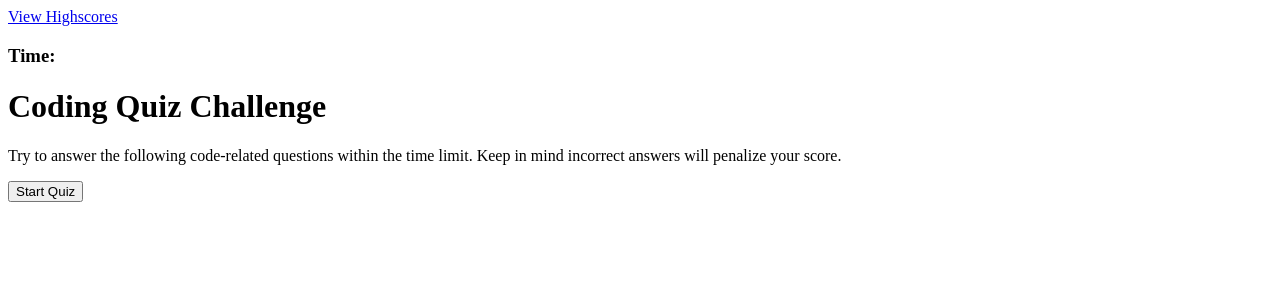
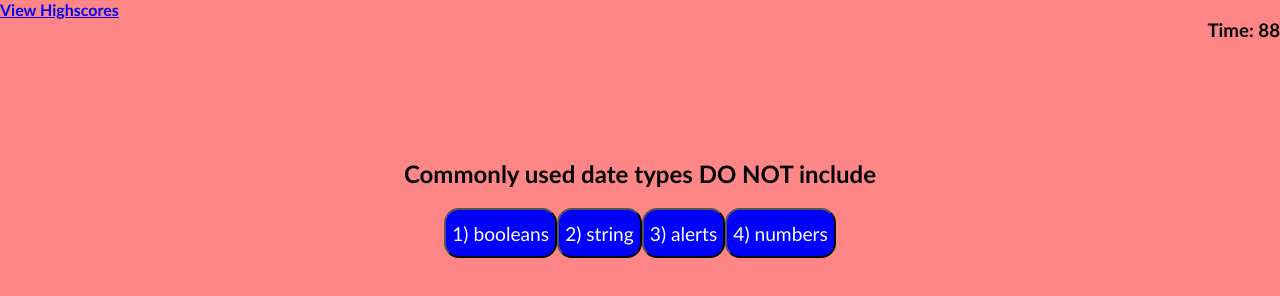
Before and after one commit to Matt-Bull1/Challenge-4-Code-Quiz, a plain HTML site: page index.html in a window 1280 px wide. Both pictures are taken after a click on the button "Start Quiz". Drawn offline with Linux system fonts and the light colour scheme.

Commit message:
can take test, cannot add scores yet

```diff
--- a/assets/css/style.css
+++ b/assets/css/style.css
@@ -0,0 +1,48 @@
+
+* {
+  font-family: 'Gill Sans', 'Gill Sans MT', Calibri, 'Trebuchet MS', sans-serif;
+  max-width: 100%;
+  background-color: rgb(255, 134, 134);
+}
+
+.wrapper {
+  margin: 100px auto 0 auto;
+  max-width: 600px;
+}
+
+.hide {
+  display: none;
+}
+
+.timer {
+  position: absolute;
+  top: 10px;
+  right: 10px;
+}
+
+header {
+  font-weight: bold;
+  display: flex;
+  justify-content: space-between;
+}
+
+body {
+    margin: 0;
+    font-family: Arial, Helvetica, sans-serif;
+    text-align: center;
+  }
+
+button {
+    background-color: blue;
+    color: white;
+    width: auto;
+    border-radius: 15px;
+    height: 50px;
+    font-size: larger;
+}
+
+.container {
+  text-align: center;
+  font-size: 60px;
+  margin-top: 0px;
+}
--- a/assets/js/script.js
+++ b/assets/js/script.js
@@ -0,0 +1,128 @@
+//variables
+
+var startBtn = document.getElementById("startBtn");
+var submitBtn = document.getElementById("submitBtn");
+var questionsEl = document.getElementById("questions");
+var choicesEl = document.getElementById("choices");
+var score = 0;
+var time = 90;
+var startCount = false;
+var highScores = [];
+var timer = document.getElementById("countdownTimer")
+var timeLeft = true;
+var initials = document.getElementById("initials")
+var thisQuestion = 0;
+//array of questions and their answers
+var questions = [
+  {
+      question: "Commonly used date types DO NOT include",
+      answerChoice: [" booleans", " string", " alerts", " numbers"],
+      correctAnswer: " alerts"
+  },
+  {
+      question: "The condition in an if/else statement is closed in:",
+      answerChoice: [" Curly brackets", " Quotes", " Parenthesis", " Square Brackets"],
+      correctAnswer: " Parenthesis"
+  },
+  {
+      question: "Arrays in JavaScript can be used to store: ",
+      answerChoice: [" numbers and strings", " other arrays ", "booleans ", " all of the above"],
+      correctAnswer: " all of the above"
+  },
+  {
+      question: "String values must be enclose within ____ when being assigned as variables.",
+      answerChoice: [" quotes", " curly brackets", " commas", "parenthesis"],
+      correctAnswer: " quotes"
+  },
+  {
+      question: "A very useful tool used during development and debugging for priting content to the debugger is: ",
+      answerChoice: [" JavaScript", " terminal/bash", " for loops", " console.log"],
+      correctAnswer: " console.log"
+  }];
+
+
+//make the countdown timer variable + function
+var countdownInterval = setInterval(setCountdownTimer, 1000);
+
+function setCountdownTimer(){
+  if (startCount){
+  time --;
+  }
+  if (time <= 0) {
+    stopQuiz()
+  }
+  document.getElementById("timer").innerHTML = time;
+}
+
+//Event listener for the start button
+startBtn.addEventListener("click", function() {
+  //hide start screen
+  var startScreenEl = document.getElementById("startScreen");
+  startScreenEl.setAttribute("class", "hide");
+
+  //show questions
+  questionsEl.removeAttribute("class");
+
+  // setCountdownTimer();
+  setQuestions();
+  startCount= true;
+});
+
+function setQuestions() {
+  var currentQuestion = questions[thisQuestion];
+
+  // update title with current question
+  var titleEl = document.getElementById("question-title");
+  titleEl.textContent = currentQuestion.question;
+
+  choicesEl.innerHTML = "";
+
+  currentQuestion.answerChoice.forEach(function(choice, i) {
+    var choicesButton = document.createElement("button");
+    choicesButton.setAttribute("class", "choice");
+    choicesButton.setAttribute("value", choice)
+    choicesButton.textContent = i + 1 + ") "+ choice;
+    //add event listener to check for answer
+    choicesButton.onclick = clickAnswer;
+
+    //display choices
+    choicesEl.appendChild(choicesButton);
+  });
+}
+
+function clickAnswer() {
+    if (this.value !== questions[thisQuestion].correctAnswer){
+      //subtract time for wrong answer and check if time went below 0
+      time -= 10;
+      if (time < 0){
+        time = 0;
+      }
+    }
+
+    //next question
+    thisQuestion++;
+
+    //check to make sure we have not reached the end of quiz
+    if (thisQuestion === questions.length){
+      stopQuiz();
+    }
+    else {
+      setQuestions();
+    }
+
+    function stopQuiz(){
+      //stop timer
+      clearInterval(countdownInterval);
+
+      //display end screen
+      var endScreen = document.getElementById("end-screen");
+      endScreen.removeAttribute("class");
+
+      //show score equal to remaining time
+      var finalScore = document.getElementById("final-score");
+      finalScore.textContent = time;
+
+      //hide last question
+      questionsEl.setAttribute("class", "hide")
+    }
+}
--- a/index.html
+++ b/index.html
@@ -3,26 +3,41 @@
   <head>
     <meta charset="UTF-8" />
     <meta name="viewport" content="width=device-width, initial-scale=1.0" />
-    <meta http-equiv="X-UA-Compatible" content="ie=edge" />
+
     <link rel="stylesheet" href="./assets/css/style.css" />
     <title>Coding Quiz</title>
   </head>
   <body>
     <header>
-      <a href="highscores.html">View Highscores</a>
-      <h3 class="timer">Time: <span id="timer"></span></h3>
+      <a href="scores.html">View Highscores</a>
+      <h3 id ="countdownTimer">Time: <span id="timer"></span></h3>
     </header>
 
-    <div id="starter-container" class="show">
-      <div class="container-start">
-          <h1>Coding Quiz Challenge</h1>
-          <p>Try to answer the following code-related questions within the time limit. Keep in mind incorrect answers will penalize your score.
-          </p>
-          <button class="btn startend" id="start-game">Start Quiz</button>
+    <div class="wrapper">
+      <div id="startScreen" class="start">
+        <h1>Coding Quiz Challenge</h1>
+        <p>
+          Try answering the following questions. Keep in mind wrong answers will lower your score.
+        </p>
+        <button id="startBtn">Start Quiz</button>
       </div>
-    </div>
 
-        <script type="text/javascript" src="./resources/js/script.js"></script>
+      <div id="questions" class="hide">
+        <h2 id="question-title"></h2>
+        <div id="choices" class="choices"></div>
+      </div>
+
+      <div id="end-screen" class="hide">
+        <h2>All done!</h2>
+        <p>Your final score is <span id="final-score"></span>.</p>
+        <p>
+          Enter initials: <input type="text" id="initials" />
+          <button id="submitBtn">Submit</button>
+        </p>
+      </div>
+
+
+        <script type="text/javascript" src="./assets/js/script.js"></script>
   </body>
 
 </html>
```
Also changed, not shown: scores.html (added, +28 -0 lines), highscores.html (deleted).
